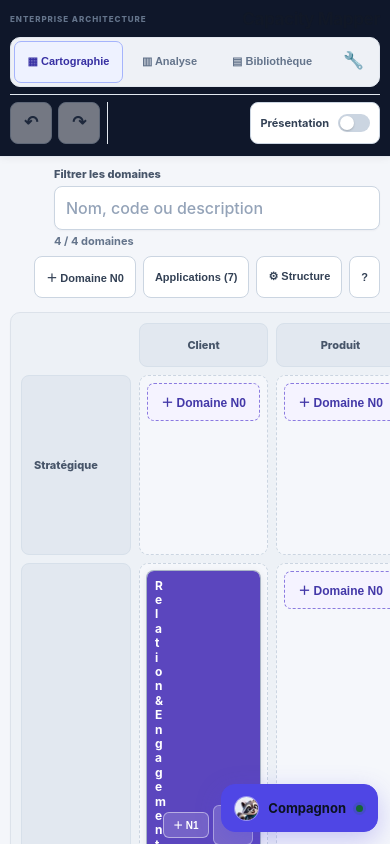
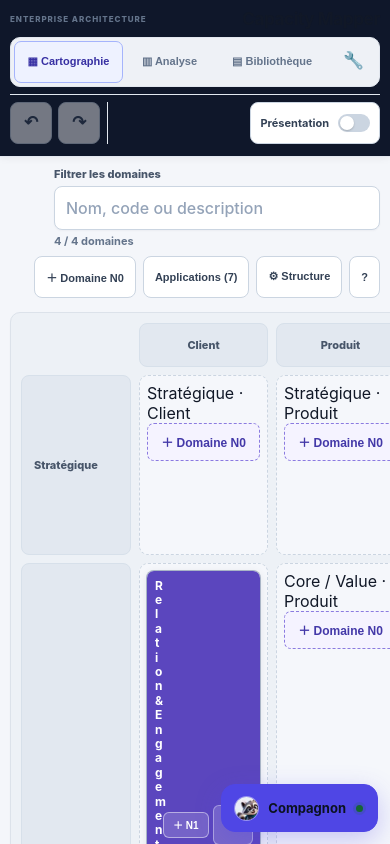
Before and after one commit to Sims07/enterprise-capacity-mapper, a React (Vite) app: page / in a window 390 px wide. Built offline with nearby package versions, Linux system fonts and the light colour scheme.

Commit message:
feat(map): expose zone labels in mobile map layout

```diff
--- a/src/App.tsx
+++ b/src/App.tsx
@@ -882,6 +882,7 @@ function App({ experienceKind = 'desktop' }: { experienceKind?: 'desktop' | 'mob
           onDragOver={event => event.preventDefault()}
           onDrop={event => { event.preventDefault(); placeDomain(event.dataTransfer.getData('domain'), column.id, layer.id); }}>
           {zone?.name && zone.name !== column.name && <span className="mosaic-zone-label">{zone.name}</span>}
+          <span className="mosaic-zone-mobile-label">{layer.name} · {column.name}</span>
           {!occupied && <button type="button" className="cell-add empty" aria-label={`Ajouter un domaine dans ${zone?.name || column.name}`} onClick={() => openNew('domain', null, { columnId: column.id, layerId: layer.id })}>＋ Domaine N0</button>}
         </div>;
       }))}
```
